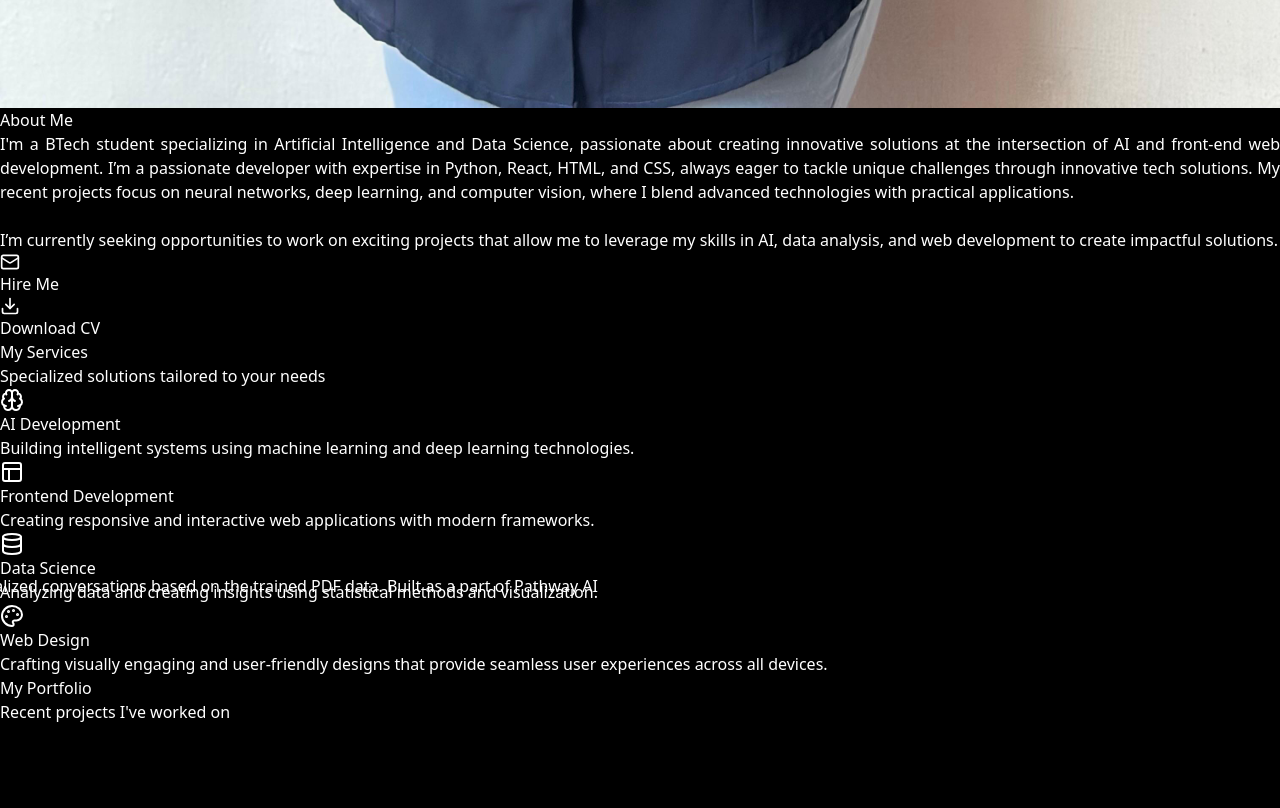
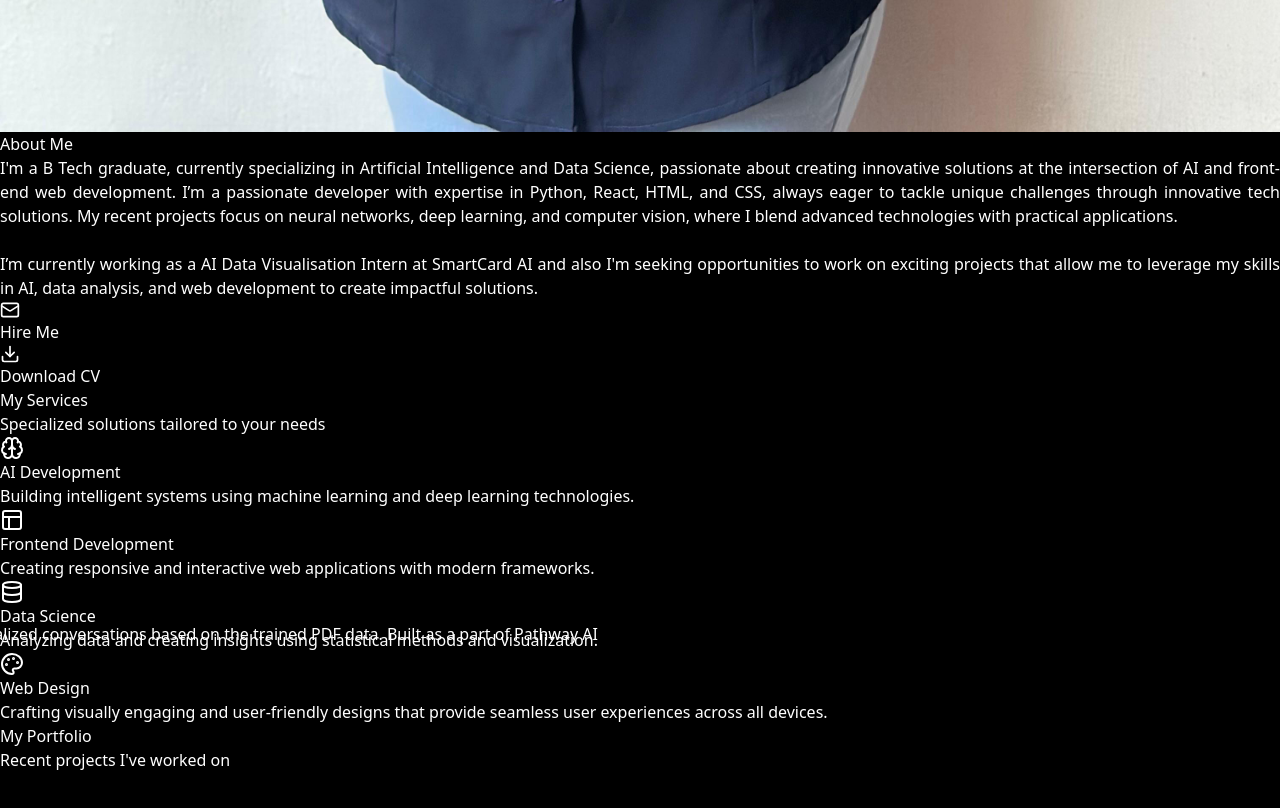
Before and after one commit to chriz-ty/Christy-Maria-Sebastian-Portfolio, a React (Vite) app: page / in a window 1280 px wide. Shown: the part 4980-5788 px from the top of the page. Built offline with nearby package versions, Linux system fonts and the light colour scheme.

Commit message:
Update About.tsx

```diff
--- a/src/components/About.tsx
+++ b/src/components/About.tsx
@@ -21,10 +21,10 @@ export default function About() {
           <div className="md:w-1/2 text-white">
             <h2 className="text-5xl font-bold mb-6">About Me</h2>
             <p className="text-gray-300 mb-6" style={{ textAlign: "justify" }}>
-              I'm a BTech student specializing in Artificial Intelligence and Data Science,
+              I'm a B Tech graduate, currently specializing in Artificial Intelligence and Data Science,
               passionate about creating innovative solutions at the intersection of AI and front-end web development. I’m a passionate developer with expertise in Python, React, HTML, and CSS, always eager to tackle unique challenges through innovative tech solutions. My recent projects focus on neural networks, deep learning, and computer vision, where I blend advanced technologies with practical applications. <br />
               <br />
-              I’m currently seeking opportunities to work on exciting projects that allow me to leverage my skills in AI, data analysis, and web development to create impactful solutions.
+              I’m currently working as a AI Data Visualisation Intern at SmartCard AI and also I'm seeking opportunities to work on exciting projects that allow me to leverage my skills in AI, data analysis, and web development to create impactful solutions.
             </p>
             <div className="flex gap-4">
               <motion.a
```
